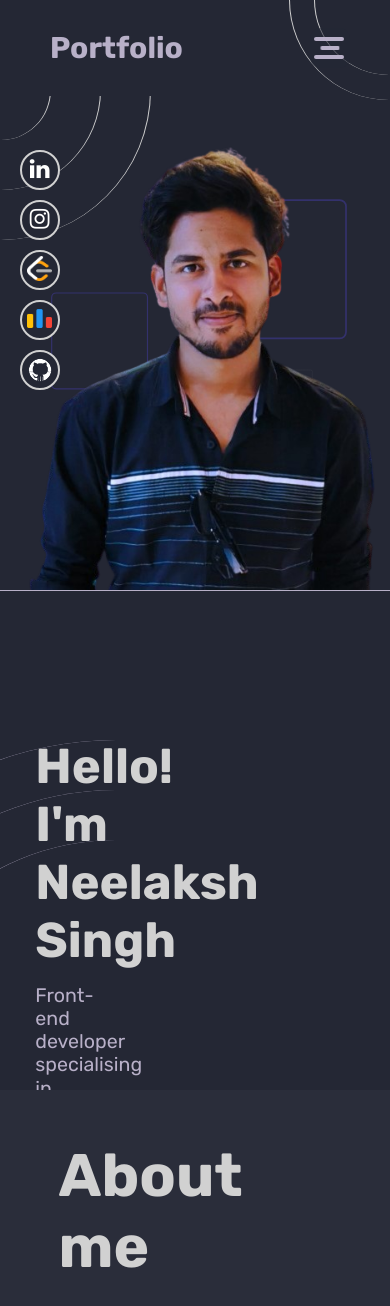
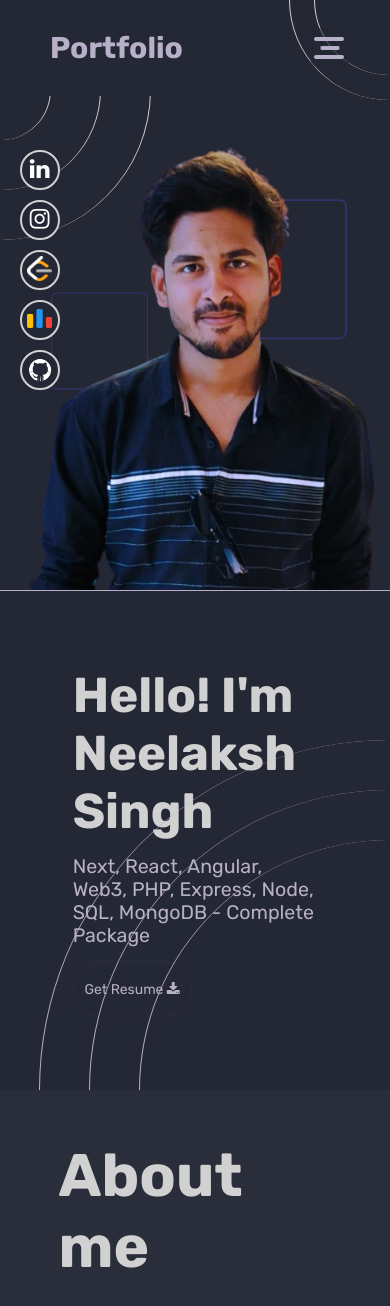
Before and after one commit to Neel10Singh/Neel_portfolio, a React (Create React App) app: page / in a window 390 px wide. Shown: the top 1306 px of the page. Built offline with nearby package versions, Linux system fonts and the light colour scheme.

Commit message:
bug fixes

```diff
--- a/src/components/PageFace.css
+++ b/src/components/PageFace.css
@@ -4,7 +4,7 @@
   background-color: rgb(36, 39, 52);
   margin-top: 90px;
   position: relative;
-  width: 100vw;
+  width: 100%;
 }
 .backanimation {
   position: absolute;
@@ -70,9 +70,7 @@
   position: relative;
   height: 600px;
 }
-.rightface {
-  width: 30%;
-}
+
 .rightfacecont {
   position: absolute;
   left: 0%;
@@ -284,9 +282,6 @@
   .neelimg {
     left: 5%;
   }
-  .rightfacecont {
-    top: 10%;
-  }
 
   .leftface {
     border-bottom: 1px solid rgb(184, 176, 200);
@@ -438,4 +433,9 @@
     left: 5%;
     bottom: 40%;
   }
+  .rightfacecont {
+    top: 0%;
+    left: 5%;
+    width: 90%;
+  }
 }
--- a/src/components/PageFace.js
+++ b/src/components/PageFace.js
@@ -97,7 +97,8 @@ function PageFace() {
             data-aos-once="true"
             data-aos-anchor-placement="top-center"
           >
-            Front-end developer specialising in React
+            Next, React, Angular, Web3, PHP, Express, Node, SQL, MongoDB -
+            Complete Package
           </div>
           <button
             className="Getresume"
```
